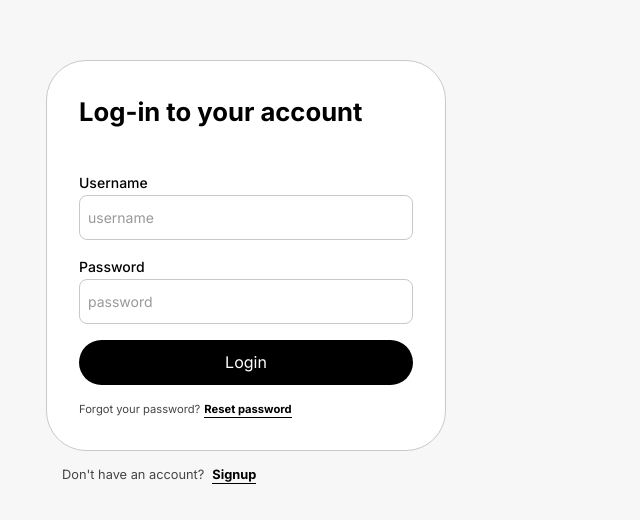
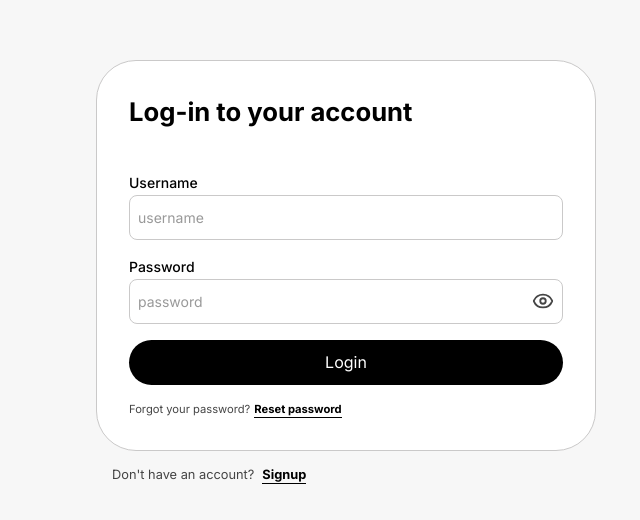
Before and after one commit to CoderHaqiim/frontend-starter, a Next.js app: page /login in a window 1280 px wide. Shown: the part 124-644 px from the top of the page, without its empty margins (294-934 px from the left). Built offline with nearby package versions, Linux system fonts and the light colour scheme.

Commit message:
add signup and login

```diff
--- a/src/app/(auth)/login/page.tsx
+++ b/src/app/(auth)/login/page.tsx
@@ -1,4 +1,5 @@
-import React from 'react'
+"use server"
+
 import Frame from '@/src/components/mixed/frame'
 import Form from '@/src/components/ui/form'
 import Label from '@/src/components/ui/label'
@@ -8,23 +9,27 @@ import Paragraph from '@/src/components/ui/paragraph'
 import Heading from '@/src/components/ui/heading'
 import LinkComponent from '@/src/components/ui/link'
 
-export default function page() {
+export default async function page() {
+    const loginHandler = () =>{
+        console.log("loginHandler")
+    }
+
   return (
     <Frame variant="custom" direction='column' centered padding="lg" specificStyle={{backgroundColor:"var(--background2)", alignItems:"center", minHeight:"100vh", height:"max-content"}}>
-        <Frame variant='custom' direction="column" specificStyle={{width: "600px", gap:"8px", height:"max-content"}}>
+        <Frame variant='custom' direction="column" specificStyle={{width:"500px", gap:"8px", height:"max-content"}}>
             <Form>
                 <Heading type='heading1' text="Log-in to your account"/>
                 <Frame direction='column' variant="stretch" specificStyle={{gap:"2px"}}>
                     <Label text='Username' size='md'/>
-                    <Input type='text' size="lg" border placeholder='username'/>
+                    <Input variant="default" type='text' size="lg" border placeholder='username'/>
                     <div className='hidden text-[0.6rem] font-[500] text-[red]'>Error message here</div>
                 </Frame>
                 <Frame direction='column' variant="stretch" specificStyle={{gap:"2px"}}>
                     <Label text='Password' size='md'/>
-                    <Input type='text' size='lg' border placeholder='password'/>
+                    <Input variant='password' type='text' size='lg' border placeholder='password'/>
                     <div className='hidden text-[0.6rem] font-[500] text-[red]'>Error message here</div>
                 </Frame>
-                <Button id="login-btn" variant="custom" specificStyle={{backgroundColor:"var(--accent-color1)", color:"var(--background1)", display:"flex", justifyContent:"center", height:"45px", borderRadius:"100px", width:"100%"}}>Login</Button>
+                <Button func={loginHandler} id="login-btn" variant="custom" specificStyle={{backgroundColor:"var(--accent-color1)", color:"var(--background1)", display:"flex", justifyContent:"center", height:"45px", borderRadius:"100px", width:"100%"}}>Login</Button>
                 <Paragraph size='sm' specificStyle={{gap:"4px"}}>
                     Forgot your password?
                     <LinkComponent underline variant='hug' href=''>
--- a/src/app/(auth)/signup/page.tsx
+++ b/src/app/(auth)/signup/page.tsx
@@ -1,4 +1,5 @@
-import React from 'react'
+"use server"
+
 import Frame from '@/src/components/mixed/frame'
 import Form from '@/src/components/ui/form'
 import Label from '@/src/components/ui/label'
@@ -8,33 +9,39 @@ import Paragraph from '@/src/components/ui/paragraph'
 import LinkComponent from '@/src/components/ui/link'
 import Heading from '@/src/components/ui/heading'
 
-export default function page() {
+export default async function page() {
+
+    const signupHandler = async () =>{
+        "use server"
+        console.log("signupHandler")
+    }
+
   return (
     <Frame variant="custom" direction='column' centered padding="lg" specificStyle={{backgroundColor:"var(--background2)", alignItems:"center", minHeight:"100vh", height:"max-content"}}>
-        <Frame variant='custom' direction="column" specificStyle={{width: "400px", gap:"8px", height:"max-content"}}>
+        <Frame variant='custom' direction="column" specificStyle={{width:"500px", gap:"8px", height:"max-content"}}>
             <Form>
                 <Heading type='heading1' text="Create new account"/>
                 <Frame direction='column' variant="stretch" specificStyle={{gap:"2px"}}>
                     <Label text='Username' size='md'/>
-                    <Input type='text' size='lg' border placeholder='username'/>
+                    <Input variant='default' type='text' size='lg' border placeholder='Username'/>
                     <div className='hidden text-[0.6rem] font-[500] text-[red]'>Error message here</div>
                 </Frame>
                 <Frame direction='column' variant="stretch" specificStyle={{gap:"2px"}}>
                     <Label text='Email' size='md'/>
-                    <Input type='text' size="lg" border placeholder='password'/>
+                    <Input variant="default" type='text' size="lg" border placeholder="Email"/>
                     <div className='hidden text-[0.6rem] font-[500] text-[red]'>Error message here</div>
                 </Frame>
                 <Frame direction='column' variant="stretch" specificStyle={{gap:"2px"}}>
                     <Label text='Password' size='md'/>
-                    <Input type='text' size='lg' border placeholder='password'/>
+                    <Input variant="password" type='text' size='lg' border placeholder='Confirm Password'/>
                     <div className='hidden text-[0.6rem] font-[500] text-[red]'>Error message here</div>
                 </Frame>
                 <Frame direction='column' variant="stretch" specificStyle={{gap:"2px"}}>
                     <Label text='Confirm Password' size='md'/>
-                    <Input type='text' size="lg" border placeholder='password'/>
+                    <Input variant='password' type='text' size="lg" border placeholder='password'/>
                     <div className='hidden text-[0.6rem] font-[500] text-[red]'>Error message here</div>
                 </Frame>
-                <Button id="login-btn" variant="custom" specificStyle={{backgroundColor:"var(--accent-color1)", color:"var(--background1)", display:"flex", justifyContent:"center", height:"45px", fontSize:"14px", fontWeight:"600", borderRadius:"100px", width:"100%"}}>Signup</Button>
+                <Button func={signupHandler} id="login-btn" variant="custom" specificStyle={{backgroundColor:"var(--accent-color1)", color:"var(--background1)", display:"flex", justifyContent:"center", height:"45px", fontSize:"14px", fontWeight:"600", borderRadius:"100px", width:"100%"}}>Signup</Button>
             </Form>
             <Paragraph size='md' specificStyle={{padding:"8px 16px", gap:"8px"}}>
                 <>Already have an account?</>
--- a/src/components/ui/button.tsx
+++ b/src/components/ui/button.tsx
@@ -7,7 +7,8 @@ import { useSelectedNavState } from "@/src/store/navState"
 
 type baseProps = {
     specificStyle?: CSSProperties | undefined,
-    id: number | string
+    id: number | string,
+    func?: (() => void) | (() => void)
 }
 
 type regularProps = baseProps & {
@@ -63,7 +64,7 @@ export default function Button(props: ButtonProps) {
     const variantStyle = {
         "textIcon": `w-[max-content] bg-[var(--text-color1)] text-[var(--background1)] h-[35px] justify-center py-1 px-4 gap-2 rounded-[40px]`,
         "regular": `after:absolute after:pointer-events-none after:w-[calc(100%+8px)] after:h-[calc(100%+8px)] after:rounded-[inherit] hover:after:border-[var(--text-color1)] focus:after:border-[var(--text-color1)] hover:after:border-[2px] focus:after:border-[2px] w-[max-content] bg-[var(--accent-color1)] text-[var(--background1)] h-[35px] justify-center py-1 px-4 gap-2 rounded-[100px]`,
-        "nav": `${props.id === selectedNavState? "bg-[var(--background3)] text-[var(--text-color1)] border-[0.5px] border-[var(--outline-color1)] h-[40px] text-[0.8rem] px-6 font-[600]" : "text-[var(--text-color2)] hover:bg-[var(--background2)] bg-transparent text-[0.8rem] px-4 h-[35px] font-[400]"} transform-origin-center w-full font-[400] justify-left py-1  gap-4 rounded-[100px]`,
+        "nav": `${props.id === selectedNavState? "bg-[var(--background3)] text-[var(--text-color1)] border-[0.5px] border-[var(--outline-color1)] h-[40px] text-[0.8rem] px-6 font-[600]" : "text-[var(--text-color2)] hover:bg-[var(--background2)] bg-transparent text-[0.8rem] px-4 h-[35px] font-[400]"} origin-center w-full font-[400] justify-left py-1  gap-4 rounded-[100px]`,
         "icon": `${buttonSize} justify-center`,
         "custom": " "
     }
--- a/src/components/ui/form.tsx
+++ b/src/components/ui/form.tsx
@@ -7,7 +7,7 @@ type FormProps = {
 
 export default function Form({children}: FormProps) {
   return (
-    <form action="" className='border-[1px] p-8 gap-4 w-[400px] bg-[var(--background1)] rounded-[40px] h-[max-content] flex flex-col items-center justify-center border-[var(--outline-color1)]'>
+    <form action="" className='border-[1px] p-8 gap-4 w-full bg-[var(--background1)] rounded-[40px] h-[max-content] flex flex-col items-center justify-center border-[var(--outline-color1)]'>
         {children}
     </form>
   )
--- a/src/components/ui/icon.tsx
+++ b/src/components/ui/icon.tsx
@@ -23,8 +23,8 @@ import {
 } from 'lucide-react'
 
 export type IconName =
-"icon-eye"
-| "icon-user-circle" |
+"icon-eye" |
+"icon-user-circle" |
 "icon-dashboard" |
 "icon-badge-check" |
 "icon-badge-alert" |
@@ -49,9 +49,12 @@ export default function Icon({ fill, stroke, size, name, color }: IconProps) {
     "lg" : 22,
     "xl" : 25
   }
+
+  const iconSize = size && sizes[size]
+
   const iconProps = {
     strokeWidth: stroke ?? 1.5,
-    size: sizes[size],
+    size: iconSize ?? "18px",
     color: color ?? "var(--text-color2)",
     fill: fill ?? "transparent"
   };
--- a/src/components/ui/input.tsx
+++ b/src/components/ui/input.tsx
@@ -1,4 +1,6 @@
-import React, { CSSProperties } from 'react'
+"use client"
+import React, { useState, CSSProperties } from 'react'
+import Button from './button'
 
 type InputProp = {
     type: React.HTMLInputTypeAttribute,
@@ -6,21 +8,34 @@ type InputProp = {
     placeholder?: string,
     border?: boolean,
     outline?: boolean,
-    size?: "sm" | "md" | "lg"
+    size: "sm" | "md" | "lg" | "xl"
+    variant: "password" | "default"
 }
 
 
-export default function Input({type, outline, specificStyle, border, size, placeholder}: InputProp){
+export default function Input({type, outline, variant, specificStyle, border, size, placeholder}: InputProp){
+
+    const [showText, setShowText] = useState<boolean>(false)
+
+    const toggleText = () => {
+        setShowText(prev => !prev)
+    }
 
     const sizes = {
         "sm": "h-[25px]",
         "md": "h-[35px]",
-        "lg": "h-[45px]"
+        "lg": "h-[45px]",
+        "xl": "h-[45px]",
     }
 
     const height = size && sizes[size]
 
+    const typeCheck = variant === "password"? (showText? "text":"password") : type
+
   return (
-      <input type={type} placeholder={placeholder ?? undefined} className={`w-auto flex p-[8px] ${outline &&  "hover:border-[1px] hover:border-[var(--accent-color)]"} text-[14px] ${height} placeholder-[#999999] rounded-[8px] ${border && "border-[var(--outline-color1)] border-[0.5px]"}`} style={specificStyle}/>
+      <div className='w-auto flex flex-1 justify-center flex-col '>
+        <input type={typeCheck} autoComplete="true" placeholder={placeholder ?? undefined} className={`w-auto flex p-[8px] outline-none ${outline && "hover:border-[1px] hover:border-[var(--accent-color)]"} text-[14px] ${height} placeholder-[#999999] rounded-[8px] ${border && "border-[var(--outline-color1)] border-[0.5px]"}`} style={specificStyle}/>
+        {variant === "password" && <Button variant="icon" size={size} iconName="icon-eye" id="xyz" specificStyle={{position:"absolute", right:"0px"}}/>}
+      </div>
   )
 }
--- a/src/components/ui/searchbar.tsx
+++ b/src/components/ui/searchbar.tsx
@@ -7,7 +7,7 @@ export default function Searchbar() {
   return (
     <Frame variant='hug' centered border rounded specificStyle={{backgroundColor:"var(--background2)"}}>
         <Frame variant='custom' specificStyle={{width: "250px"}}>
-            <Input type='text' placeholder='search'/>
+            <Input size='md' variant="default" type='text' placeholder='search'/>
         </Frame>
         <Button id="search-btn" variant='icon' size='sm' iconName='icon-search'/>
     </Frame>
```
